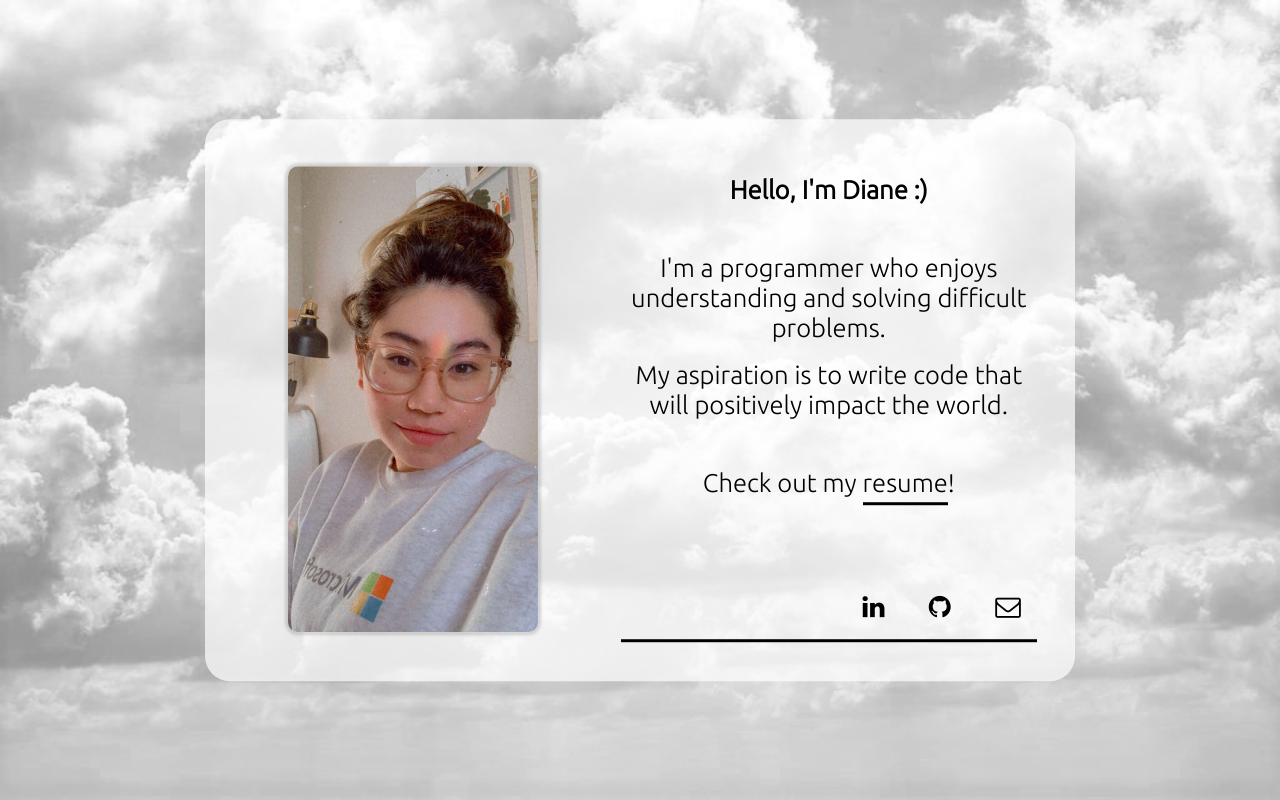
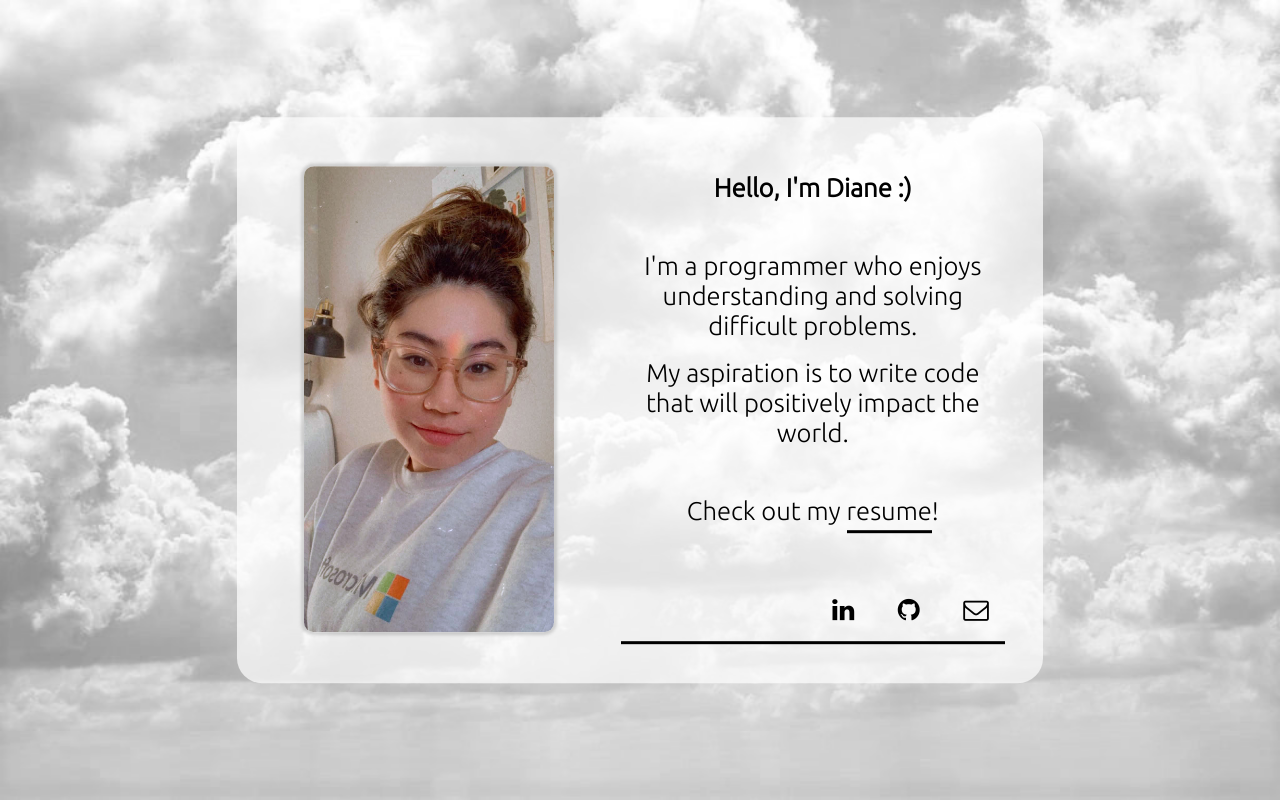
Before and after one commit to goldencarrots72/goldencarrots72.github.io, a plain HTML site: page index.html in a window 1280 px wide. Drawn offline with Linux system fonts and the light colour scheme.

Commit message:
more sizing

```diff
--- a/css/style.css
+++ b/css/style.css
@@ -28,7 +28,7 @@
 img{
 	border-radius: 10px;
 	box-shadow: 0 0 3px 3px #73737347;
-	width: 60%;
+	width: 65%;
 }
 
 h1{
@@ -38,7 +38,8 @@ h1{
 .row {
     display: flex;
 	align-items: center;
-	max-width: 65%;
+	max-width: 60%;
+	max-height: 75%;
 	min-width: 400px;
 	opacity: 1;
 	transition: 1.5s opacity;
@@ -61,7 +62,7 @@ h1{
 	border-bottom-color: black;
 	border-bottom-width: 3px;
 	padding-bottom: 1%;
-	margin-top: 20%;
+	margin-top: 15%;
 }
 
 ul {
```
